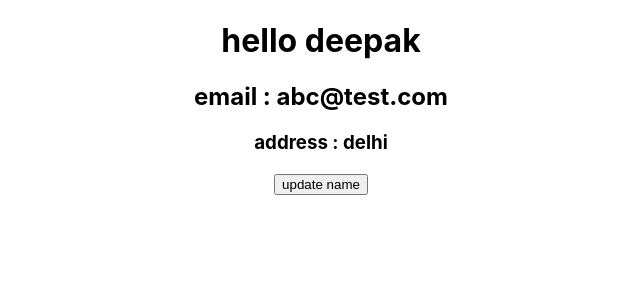
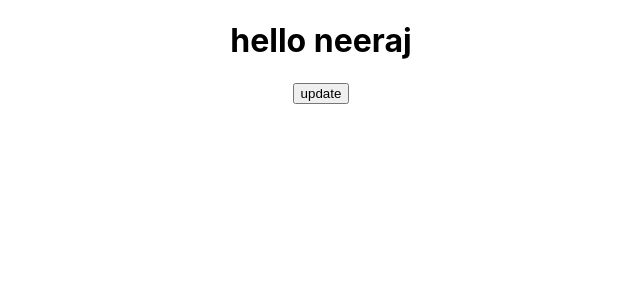
Before and after one commit to deepakpandey710/learn-react, a React (Create React App) app: page / in a window 1280 px wide. Shown: the top 300 px of the page, without its empty margins (319-959 px from the left). Built offline with nearby package versions, Linux system fonts and the light colour scheme.

Commit message:
commiting class props

```diff
--- a/src/App.js
+++ b/src/App.js
@@ -3,15 +3,33 @@ import logo from './logo.svg';
 import './App.css';
 import Student from './Student';
 
-function App(){
-  const [name,setName]=useState("deepak");
-  return(
-    <div className="App">
-      <Student name={name} email="abc@test.com" others={{address:"delhi", pin:231}}/>
-      <button onClick={()=>{setName("pandey")}}>update name</button>
-    </div>
-  )
+class App extends Component{
+  constructor(){
+    super();
+    this.state={
+      data:"neeraj"
+    }
+  }
+  render(){
+    return(
+      <div className="App">
+        <Student name={this.state.data}/>
+        <button onClick={()=>{this.setState({data:"deepak"})}}>update</button>
+      </div>
+    )
+  }
 }
+
+
+// function App(){
+//   const [name,setName]=useState("deepak");
+//   return(
+//     <div className="App">
+//       <Student name={name} email="abc@test.com" others={{address:"delhi", pin:231}}/>
+//       <button onClick={()=>{setName("pandey")}}>update name</button>
+//     </div>
+//   )
+// }
 
 
 
--- a/src/Student.js
+++ b/src/Student.js
@@ -1,11 +1,12 @@
-function Student(props){
-    console.log(props);
-    return(
-        <div>
-            <h1>hello {props.name}</h1>
-            <h2>email : {props.email}</h2>
-            <h3>address : {props.others.address}</h3>
-        </div>
-    )
+import React from "react";
+export default class Student extends React.Component{
+    render()
+    {
+        console.log(this.props)
+        return (
+            <div>
+                <h1>hello {this.props.name}</h1>
+            </div>
+        )
+    }
 }
-export default Student;
```
